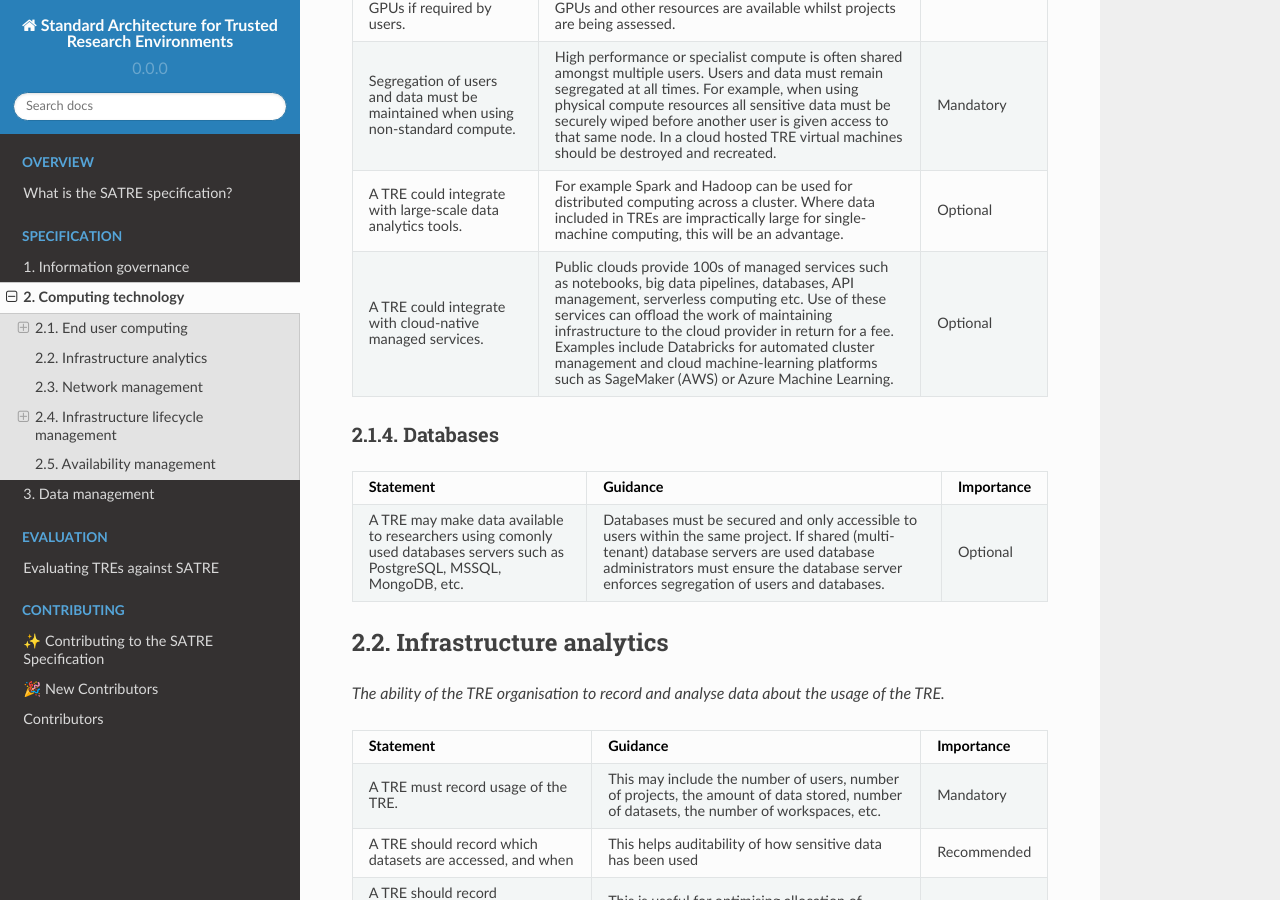
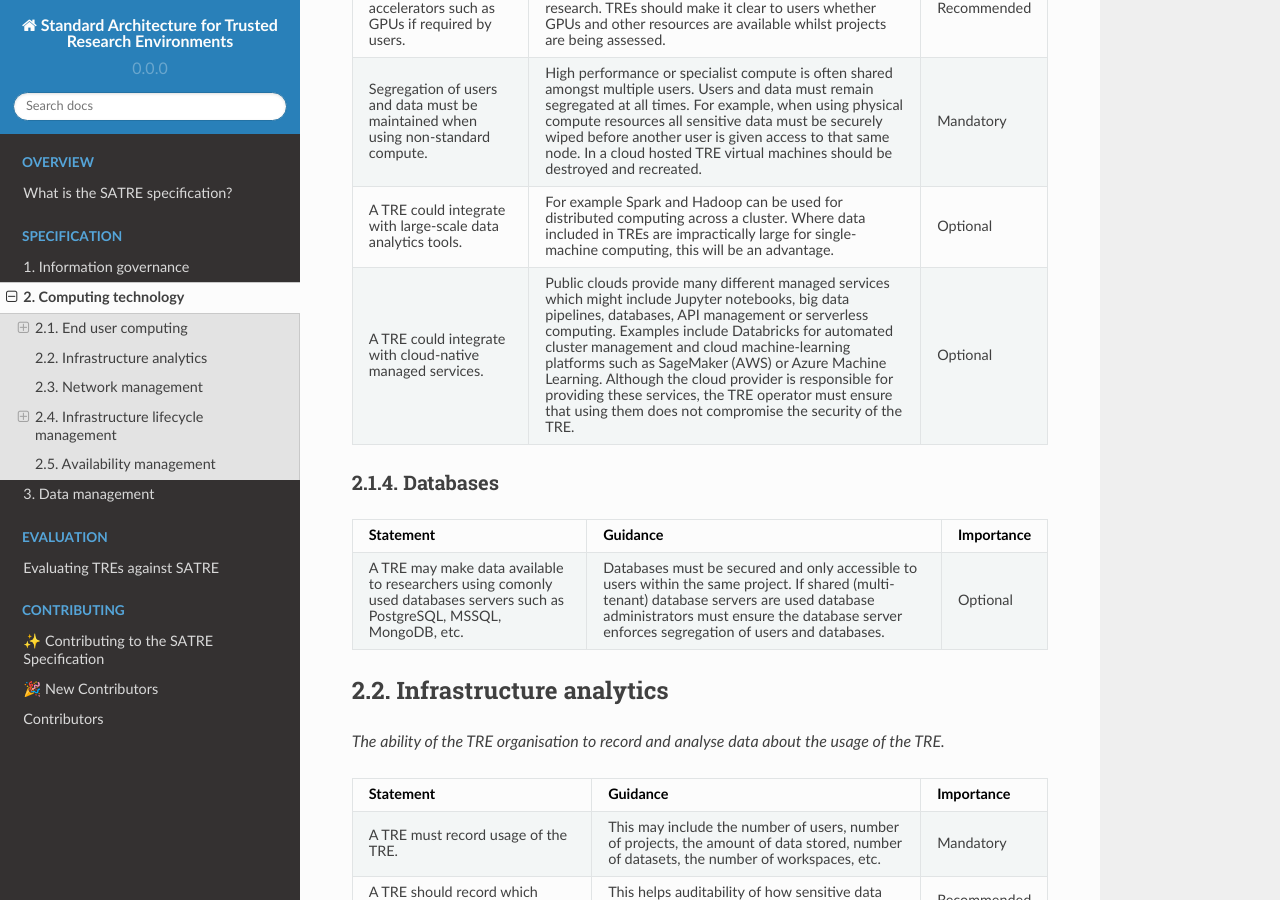
Before and after one commit to sa-tre/satre-specification, a Sphinx documentation site: the page built from docs/source/pillars/computing_technology.md, in a window 1280 px wide and 900 px high, scrolled down 2763 px. Built offline with Sphinx 7.4.7 and the Read the Docs theme 2.0.0, drawn with Linux system fonts in a browser that asks for light colours.

Commit message:
Update docs/source/pillars/computing_technology.md
Co-authored-by: James Robinson <james.em.robinson@gmail.com>

````diff
--- a/docs/source/pillars/computing_technology.md
+++ b/docs/source/pillars/computing_technology.md
@@ -117,8 +117,9 @@ _The ability to run analyses requiring more compute resources, or more specialis
     Where data included in TREs are impractically large for single-machine computing, this will be an advantage.
   - Optional
 * - A TRE could integrate with cloud-native managed services.
-  - Public clouds provide 100s of managed services such as notebooks, big data pipelines, databases, API management, serverless computing etc. Use of these services can offload the work of maintaining infrastructure to the cloud provider in return for a fee.
-  Examples include Databricks for automated cluster management and cloud machine-learning platforms such as SageMaker (AWS) or Azure Machine Learning.
+  - Public clouds provide many different managed services which might include Jupyter notebooks, big data pipelines, databases, API management or serverless computing.
+    Examples include Databricks for automated cluster management and cloud machine-learning platforms such as SageMaker (AWS) or Azure Machine Learning.
+    Although the cloud provider is responsible for providing these services, the TRE operator must ensure that using them does not compromise the security of the TRE.
   - Optional
 ```
 
````
